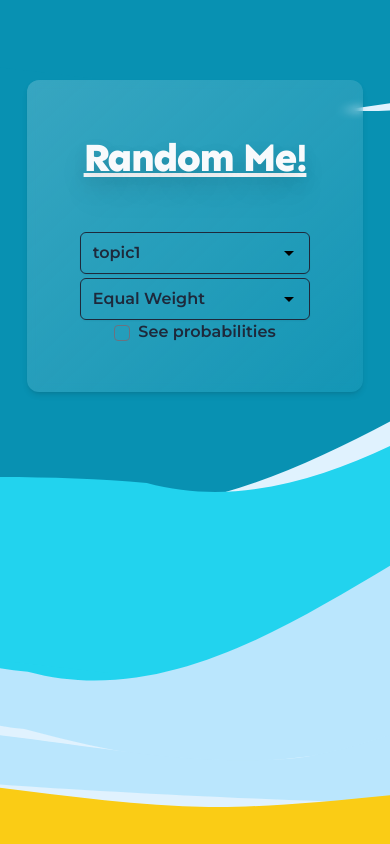
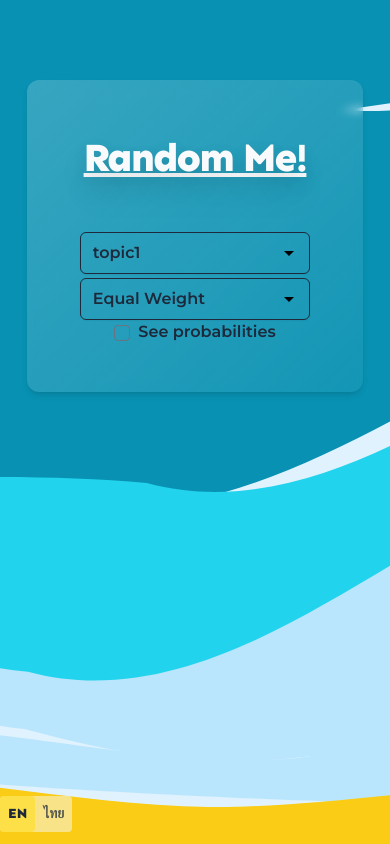
Before and after one commit to Randome-Me/random-me-frontend, a Next.js app: page / in a window 390 px wide. Built offline with nearby package versions, Linux system fonts and the light colour scheme; some icons are missing.

Commit message:
📱 🌐 <LanguageSwitch> placement on mobile

```diff
--- a/components/common/LanguageSwitch.tsx
+++ b/components/common/LanguageSwitch.tsx
@@ -19,7 +19,7 @@ const LanguageSwitch = () => {
     <div
       className="
     inline-block
-    bg-slate-50
+    bg-slate-50/50
     rounded
     "
     >
@@ -39,7 +39,7 @@ const LanguageSwitch = () => {
         hover:bg-gray-700
         focus:outline-none
         focus:shadow-outline
-        ${language === i18n.language ? "bg-yellow-400" : "opacity-75"}
+        ${language === i18n.language ? "bg-yellow-300" : "opacity-75"}
         `}
           onClick={() => handleChangeLanguage(language)}
         >
--- a/components/layout/LoggedInLayout.tsx
+++ b/components/layout/LoggedInLayout.tsx
@@ -1,5 +1,6 @@
 import Sidebar from "components/common/Sidebar"
 import MobileSidebar from "components/common/MobileSidebar"
+import LanguageSwitch from "components/common/LanguageSwitch"
 
 interface LoggedInLayoutProps {
   children?: React.ReactNode
@@ -44,7 +45,17 @@ export default function LoggedInLayout({ children }: LoggedInLayoutProps) {
         w-[14rem]
         h-[5rem]
         "
-      ></div>
+      >
+        <div
+          className="
+        lg:flex
+        justify-center
+        pt-[2rem]
+        "
+        >
+          <LanguageSwitch />
+        </div>
+      </div>
     </div>
   )
 }
```
